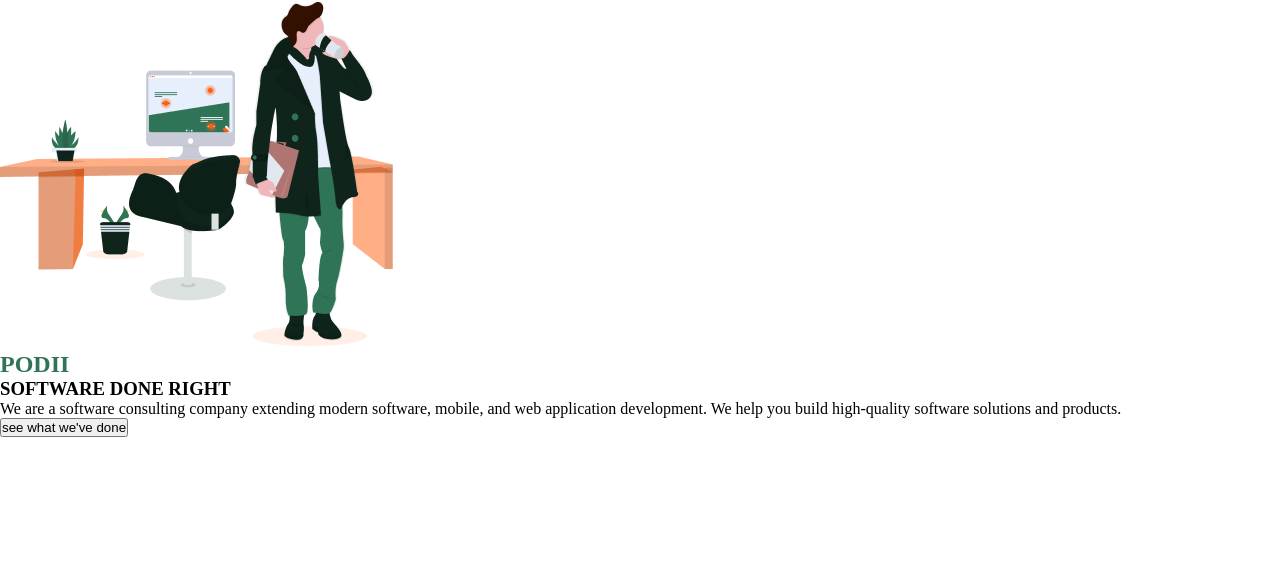
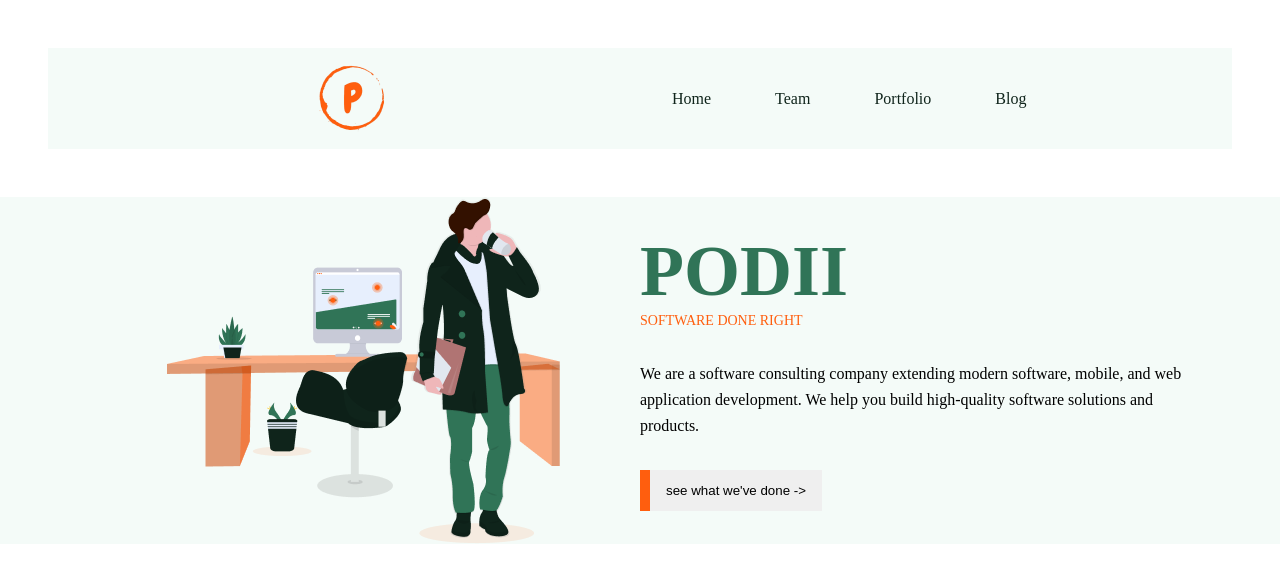
Before and after one commit to emmyachieng/podii_web, a plain HTML site: page home/home.html in a window 1280 px wide. Drawn offline with Linux system fonts and the light colour scheme.

Commit message:
add header and podii section style

```diff
--- a/home/home.html
+++ b/home/home.html
@@ -8,6 +8,19 @@
     <link rel="stylesheet" href="style.css">
 </head>
 <body>
+    <nav class="nav">
+        <div class="icon">
+            <img src="images/icon.png" >
+        </div>
+        <div class="nav-link">
+            <ul>
+                <li><a href="#">Home</a></li>
+                <li><a href="#">Team</a></li>
+                <li><a href="#">Portfolio</a></li>
+                <li><a href="#">Blog</a></li>
+            </ul>
+        </div>
+    </nav>
   <div class="home">
       <section class="podii">
           <div class="podii-image">
@@ -15,9 +28,9 @@
           </div>
           <div class="podii2">
               <h1>PODII</h1>
-              <h3>SOFTWARE DONE RIGHT</h3>
+              <h5>SOFTWARE DONE RIGHT</h5>
               <p>We are a software consulting company extending modern software, mobile, and web application development. We help you build high-quality software solutions and products.</p>
-              <button href="#">see what we've done</button>
+              <button href="#">see what we've done -></button>
           </div>
       </section>
       <section class="services"></section>
--- a/home/style.css
+++ b/home/style.css
@@ -1,26 +1,38 @@
-*{
+  *{
     box-sizing: border-box;
     margin: 0;
     padding: 0;
 }
-
-
 .nav{
     display: flex;
+    align-items: center;
+    padding: 1rem;
+    margin: 3rem;
+    background: #F4FBF8;
+
 }
 .nav .icon{
     flex: 1;
+    display: flex;
+    justify-content: center;
 }
+
 
 .nav .nav-link{
     color: #0F241B;
     flex: 1;
 
+
 }
+.nav .nav-link ul{
+    display: flex;
+
+}
+
 
 .nav .nav-link li {
     list-style: none;
-
+    padding: 0 2rem;
 
 }
 
@@ -28,8 +40,51 @@
     text-decoration: none;
     color: #0F241B;
 }
+.home .podii{
+    display: flex;
+    align-items: center;
+    background: #F4FBF8;
+
+}
+
+.home .podii .podii-image{
+    flex: 1;
+    display: flex;
+    justify-content: flex-end;
+    padding-right: 5rem;
+}
+
+.home .podii .podii2{
+    flex: 1;
+    padding-right: 5rem;
+}
+
 
 .home .podii .podii2 h1{
     color: #307457;
+    font-size:72px;
+    font-weight: 700;
 
 }
+
+.home .podii .podii2 h5{
+    color: #FF5E0E;
+    font-size:14px;
+    font-weight: 400;
+
+}
+
+.home .podii .podii2 p{
+    margin: 2rem 0;
+    line-height:1.6rem ;
+
+}
+.home .podii .podii2 button{
+    padding:0.8rem 1rem;
+    border: none;
+    border-left: 10px solid #FF5E0E;
+}
+.home .podii .podii2 button:hover{
+    background-color: #FF5E0E;
+    color: white;
+}
```
